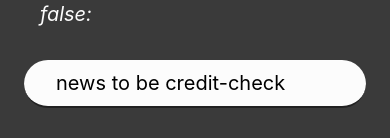
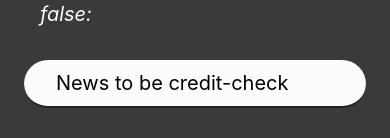
Before and after one commit to BryanBorck/encode_valid, a React Native app in the folder frontend-app/: screen /Verifier in a window 390 px wide. Shown: the part 452-590 px from the top of the page. Built offline with nearby package versions, Linux system fonts and the light colour scheme.

Commit message:
fnsiaudbfias

```diff
--- a/frontend-app/src/pages/Home/home.js
+++ b/frontend-app/src/pages/Home/home.js
@@ -25,7 +25,7 @@ const HomeScreen = ({navigation}) => {
             >
                 <Image
                     source={require('../../assets/valid_logo_transparent.png')}
-                    className="h-24 max-w-full scale-50 mt-6"
+                    className="h-24 max-w-full scale-50 mt-[10%]"
                     resizeMode="contain"
                 />
                 <View className="flex flex-col items-center px-10 pb-16 pt-2">
--- a/frontend-app/src/pages/Verifier/verifier.js
+++ b/frontend-app/src/pages/Verifier/verifier.js
@@ -22,7 +22,7 @@ const VerifierScreen = ({navigation}) => {
             <Text className="text-light text-xl text-left pt-10 px-4 italic">Write below the piece of text you wish to check if is true or false:</Text>
             <TextInput
                 className="bg-light px-8 border-b-2 text-xl border-black2 w-full rounded-full h-12 mt-8 focus:outline-none focus:bg-tertiary"
-                placeholder="news to be credit-check"
+                placeholder="News to be credit-check"
                 value={newsToCheck}
                 onChangeText={setNewsToCheck}
             />
```
